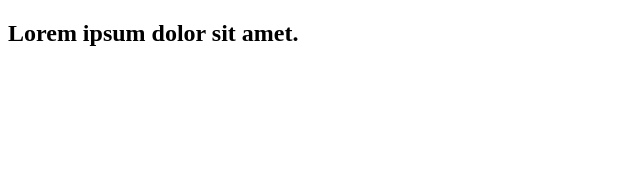
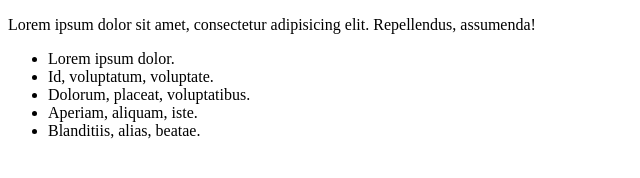
Before and after one commit to nikolas9/BrainAcademy, a plain HTML site: page index.html in a window 1280 px wide. Shown: the whole page, without its empty margins (0-640 px from the left). Drawn offline with Linux system fonts and the light colour scheme.

Commit message:
mod index.html

```diff
--- a/index.html
+++ b/index.html
@@ -6,7 +6,15 @@
 </head>
 <body>
 
-   <h2>Lorem ipsum dolor sit amet.</h2>
+   <p>Lorem ipsum dolor sit amet, consectetur adipisicing elit. Repellendus, assumenda!</p>
+
+   <ul>
+       <li>Lorem ipsum dolor.</li>
+       <li>Id, voluptatum, voluptate.</li>
+       <li>Dolorum, placeat, voluptatibus.</li>
+       <li>Aperiam, aliquam, iste.</li>
+       <li>Blanditiis, alias, beatae.</li>
+   </ul>
 
 </body>
 </html>
```
